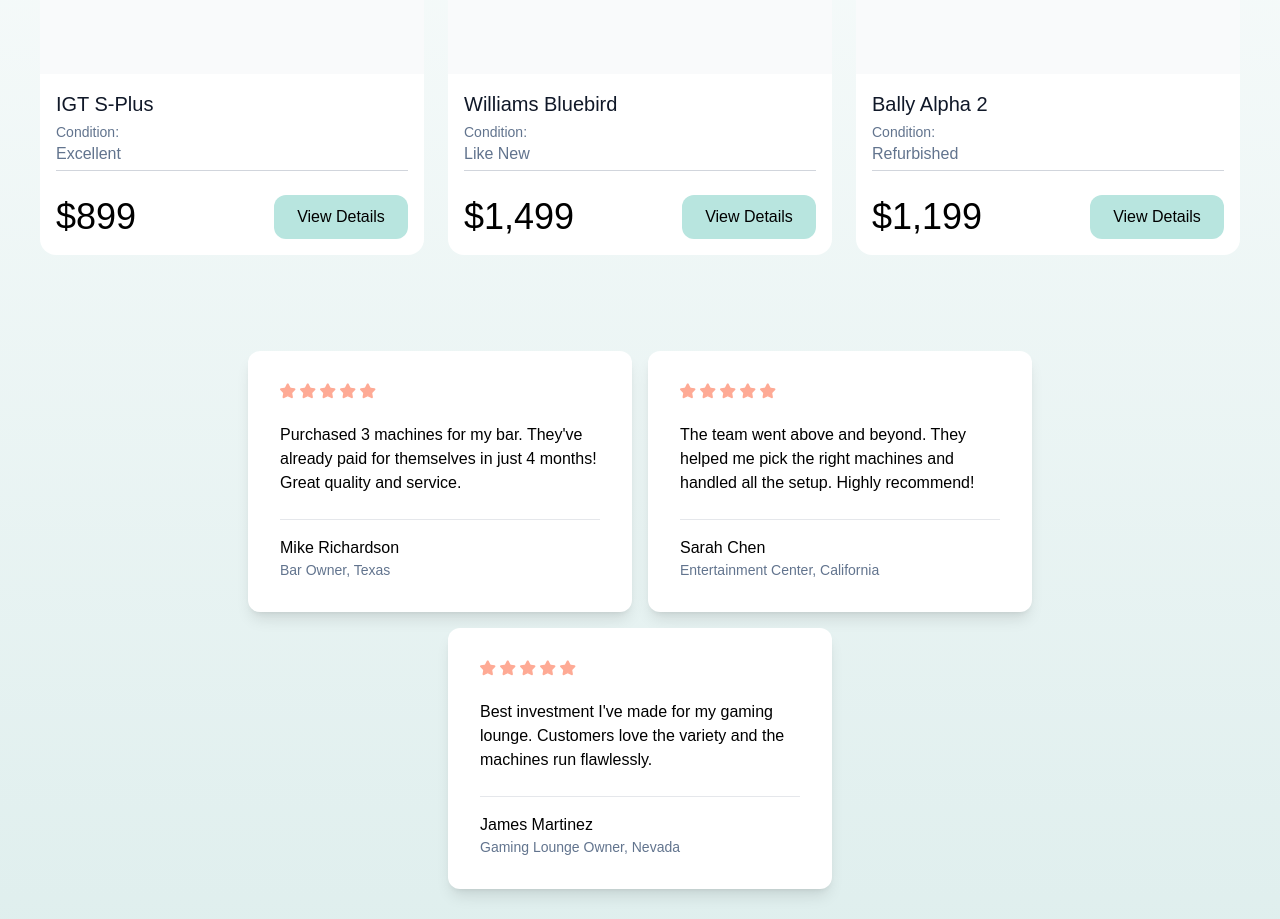
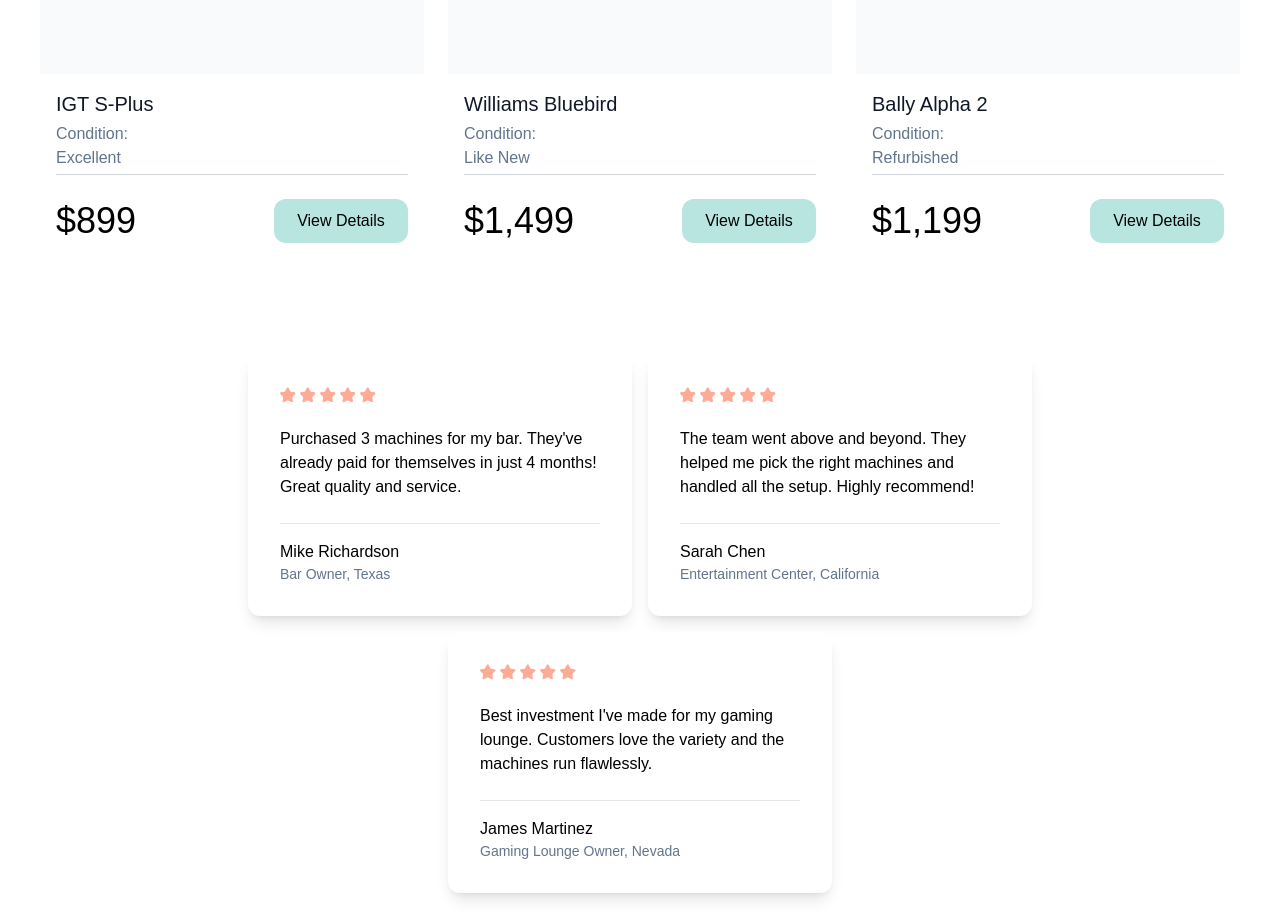
Before and after one commit to Bit2Byteclub/slotShopSite, a Next.js app: page / in a window 1280 px wide. Shown: the part 1120-2039 px from the top of the page. Built offline with nearby package versions, Linux system fonts and the light colour scheme.

Commit message:
Added hover animations for the stat cards and buttons in the featured products.

```diff
--- a/src/app/components/homeComponents/button.tsx
+++ b/src/app/components/homeComponents/button.tsx
@@ -8,11 +8,16 @@
 function Button({ className, text }: ButtonProps) {
   return (
     <motion.button
-      whileHover={{ scale: 1.1 }}
+      whileHover={{
+        scale: 1.1,
+        backgroundColor: "#0F172B",
+        border: "2px solid #B8E5DF",
+        color: "#B8E5DF",
+      }}
       whileTap={{ scale: 0.95 }}
       className={
         className ||
-        `w-[134px] h-[44px] flex items-center justify-center bg-primary rounded-xl `
+        `w-[134px] h-[44px] flex items-center justify-center bg-primary rounded-xl`
       }
     >
       {text}
--- a/src/app/components/homeComponents/product.tsx
+++ b/src/app/components/homeComponents/product.tsx
@@ -38,7 +38,7 @@
       <div className="p-4 space-y-4">
         <div>
           <h3 className="text-xl text-gray-900">{name}</h3>
-          <p className="text-sm text-[#62748E] mt-1">Condition:</p>
+          <p className="text-[#62748E] mt-1">Condition:</p>
           <p className="text-[#62748E] border-b border-gray-300 pb-1">
             {condition}
           </p>
--- a/src/app/components/homeComponents/statcard.tsx
+++ b/src/app/components/homeComponents/statcard.tsx
@@ -1,3 +1,4 @@
+import { motion } from "framer-motion";
 import type { ReactNode } from "react";
 
 interface StatCardProps {
@@ -28,13 +29,14 @@
   descName = "",
 }: StatCardProps) {
   return (
-    <div
+    <motion.div
+      whileHover={{ scale: 1.1 }}
       className={`flex flex-col ${width} ${height} items-center justify-center gap-2 ${padding} ${bgColor} ${rounded} shadow-sm ${className}`}
     >
       {children}
       <p className={`${titleName}`}>{title}</p>
       <p className={`text-[#314158] text-center ${descName}`}>{description}</p>
-    </div>
+    </motion.div>
   );
 }
 
--- a/src/app/globals.css
+++ b/src/app/globals.css
@@ -13,5 +13,4 @@
 /* Apply Arial globally */
 body {
   font-family: var(--font-family-sans);
-  background: linear-gradient(180deg, #deeeed 0%, #ffffff 30%, #deeeed 100%);
 }
```
